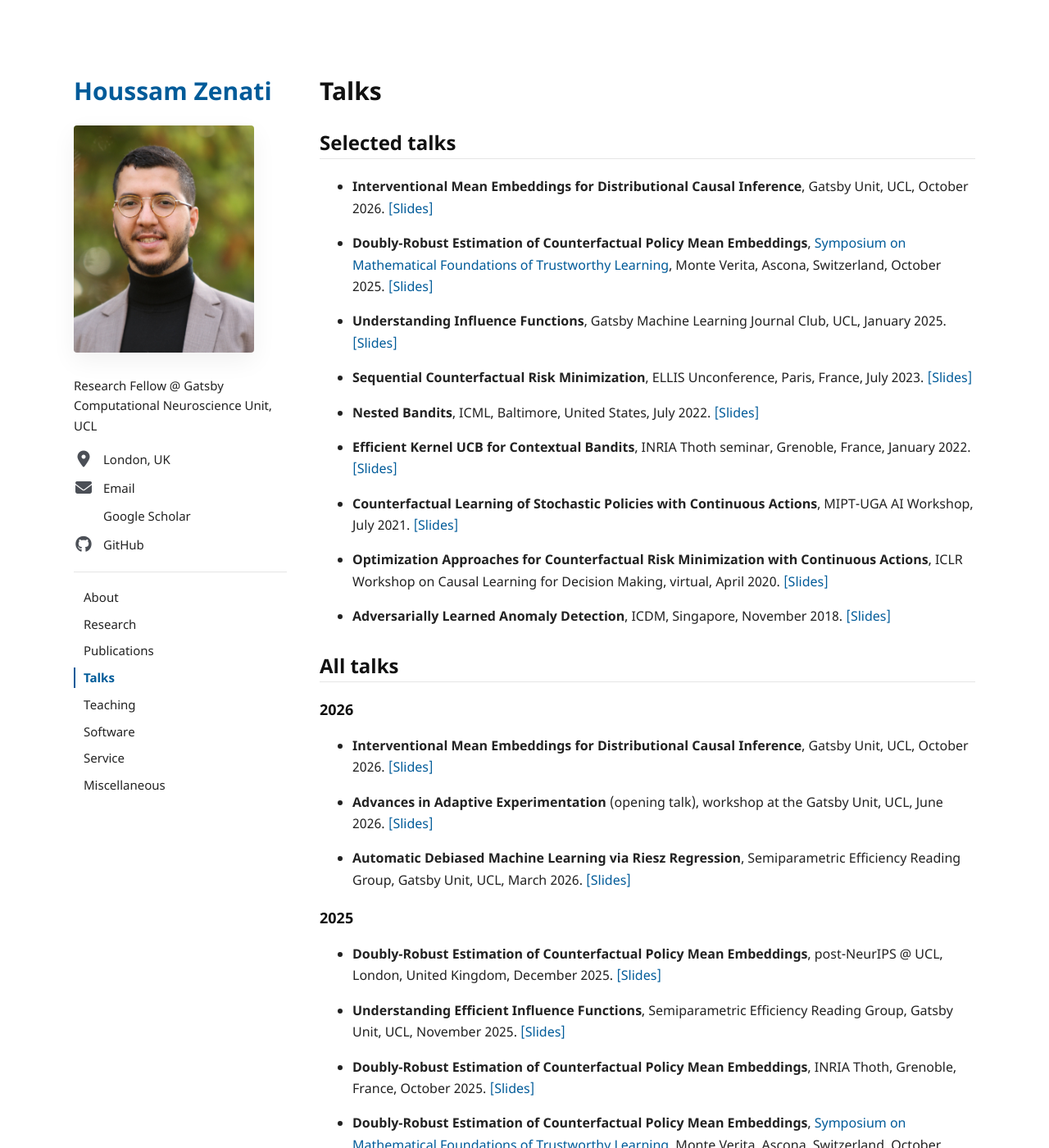
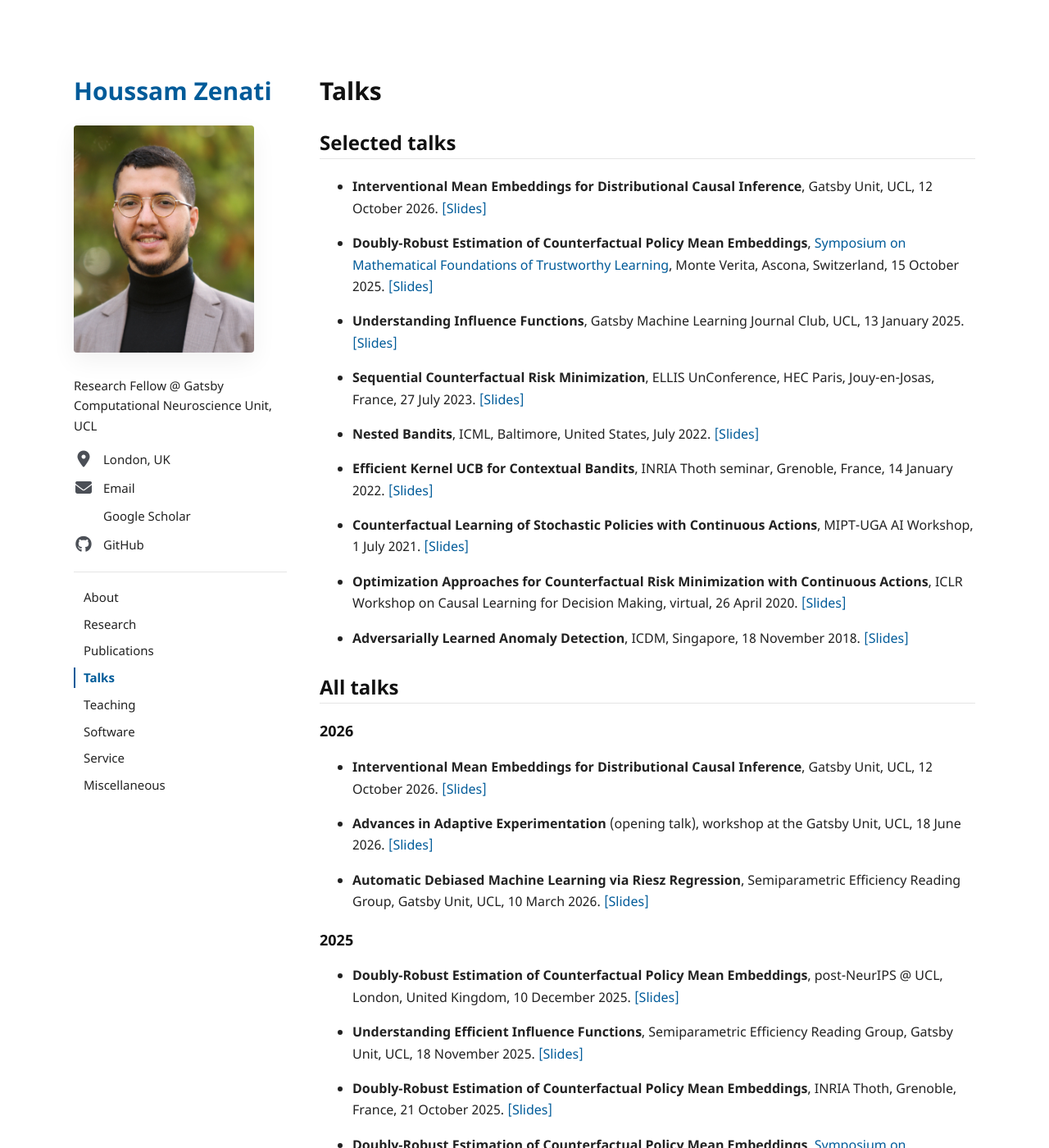
Before and after one commit to houssamzenati/houssamzenati.github.io, a Jekyll site: the page built from talks.md, in a window 1280 px wide and 1400 px high. Shown: the whole window at 82% size. Built offline with Jekyll 4.4.1, drawn with Linux system fonts in a browser that asks for light colours; a style sheet for code colours, icons or effects is not loaded; some of the changed text lies outside the part shown.

Commit message:
Talks: exact dates on page and title slides
Dates recovered from Gmail invites/announcements and Overleaf edit
history; T01, T04, T05, T09, T16, T19 decks re-dated and recompiled.

Co-Authored-By: Claude Opus 5.5 <noreply@anthropic.com>
Claude-Session: https://claude.ai/code/session_01TUd1MKUcRm2yFErPuMjqk7

```diff
--- a/talks.md
+++ b/talks.md
@@ -8,80 +8,80 @@ permalink: /talks/
 
 ## Selected talks
 
-- **Interventional Mean Embeddings for Distributional Causal Inference**, Gatsby Unit, UCL, October 2026. [[Slides]]({{ s }}ime-2026-handout.pdf)
+- **Interventional Mean Embeddings for Distributional Causal Inference**, Gatsby Unit, UCL, 12 October 2026. [[Slides]]({{ s }}ime-2026-handout.pdf)
 
-- **Doubly-Robust Estimation of Counterfactual Policy Mean Embeddings**, [Symposium on Mathematical Foundations of Trustworthy Learning](https://ellis.eu/events/symposium-on-mathematical-foundations-of-trustworthy-learning), Monte Verita, Ascona, Switzerland, October 2025. [[Slides]]({{ s }}T15-2025-10-monte-verita-dr-cpme.pdf)
+- **Doubly-Robust Estimation of Counterfactual Policy Mean Embeddings**, [Symposium on Mathematical Foundations of Trustworthy Learning](https://ellis.eu/events/symposium-on-mathematical-foundations-of-trustworthy-learning), Monte Verita, Ascona, Switzerland, 15 October 2025. [[Slides]]({{ s }}T15-2025-10-monte-verita-dr-cpme.pdf)
 
-- **Understanding Influence Functions**, Gatsby Machine Learning Journal Club, UCL, January 2025. [[Slides]]({{ s }}T14-2025-01-gatsby-mljc-understanding-influence-functions.pdf)
+- **Understanding Influence Functions**, Gatsby Machine Learning Journal Club, UCL, 13 January 2025. [[Slides]]({{ s }}T14-2025-01-gatsby-mljc-understanding-influence-functions.pdf)
 
-- **Sequential Counterfactual Risk Minimization**, ELLIS Unconference, Paris, France, July 2023. [[Slides]]({{ s }}T09-2023-07-ellis-unconference-sequential-crm.pdf)
+- **Sequential Counterfactual Risk Minimization**, ELLIS UnConference, HEC Paris, Jouy-en-Josas, France, 27 July 2023. [[Slides]]({{ s }}T09-2023-07-ellis-unconference-sequential-crm.pdf)
 
 - **Nested Bandits**, ICML, Baltimore, United States, July 2022. [[Slides]]({{ s }}T06-2022-07-icml-nested-bandits.pdf)
 
-- **Efficient Kernel UCB for Contextual Bandits**, INRIA Thoth seminar, Grenoble, France, January 2022. [[Slides]]({{ s }}T05-2022-01-inria-thoth-efficient-kernel-ucb.pdf)
+- **Efficient Kernel UCB for Contextual Bandits**, INRIA Thoth seminar, Grenoble, France, 14 January 2022. [[Slides]]({{ s }}T05-2022-01-inria-thoth-efficient-kernel-ucb.pdf)
 
-- **Counterfactual Learning of Stochastic Policies with Continuous Actions**, MIPT-UGA AI Workshop, July 2021. [[Slides]]({{ s }}T04-2021-07-mipt-uga-counterfactual-learning-stochastic-policies.pdf)
+- **Counterfactual Learning of Stochastic Policies with Continuous Actions**, MIPT-UGA AI Workshop, 1 July 2021. [[Slides]]({{ s }}T04-2021-07-mipt-uga-counterfactual-learning-stochastic-policies.pdf)
 
-- **Optimization Approaches for Counterfactual Risk Minimization with Continuous Actions**, ICLR Workshop on Causal Learning for Decision Making, virtual, April 2020. [[Slides]]({{ s }}T03-2020-04-iclr-cldm-crm-continuous-actions.pdf)
+- **Optimization Approaches for Counterfactual Risk Minimization with Continuous Actions**, ICLR Workshop on Causal Learning for Decision Making, virtual, 26 April 2020. [[Slides]]({{ s }}T03-2020-04-iclr-cldm-crm-continuous-actions.pdf)
 
-- **Adversarially Learned Anomaly Detection**, ICDM, Singapore, November 2018. [[Slides]]({{ s }}T02-2018-11-icdm-adversarially-learned-anomaly-detection.pdf)
+- **Adversarially Learned Anomaly Detection**, ICDM, Singapore, 18 November 2018. [[Slides]]({{ s }}T02-2018-11-icdm-adversarially-learned-anomaly-detection.pdf)
 
 ## All talks
 
 ### 2026
 
-- **Interventional Mean Embeddings for Distributional Causal Inference**, Gatsby Unit, UCL, October 2026. [[Slides]]({{ s }}ime-2026-handout.pdf)
+- **Interventional Mean Embeddings for Distributional Causal Inference**, Gatsby Unit, UCL, 12 October 2026. [[Slides]]({{ s }}ime-2026-handout.pdf)
 
-- **Advances in Adaptive Experimentation** (opening talk), workshop at the Gatsby Unit, UCL, June 2026. [[Slides]]({{ s }}T20-2026-06-adaptive-experimentation-workshop-opening.pdf)
+- **Advances in Adaptive Experimentation** (opening talk), workshop at the Gatsby Unit, UCL, 18 June 2026. [[Slides]]({{ s }}T20-2026-06-adaptive-experimentation-workshop-opening.pdf)
 
-- **Automatic Debiased Machine Learning via Riesz Regression**, Semiparametric Efficiency Reading Group, Gatsby Unit, UCL, March 2026. [[Slides]]({{ s }}T19-2026-03-semiparametric-rg-automatic-debiased-ml.pdf)
+- **Automatic Debiased Machine Learning via Riesz Regression**, Semiparametric Efficiency Reading Group, Gatsby Unit, UCL, 10 March 2026. [[Slides]]({{ s }}T19-2026-03-semiparametric-rg-automatic-debiased-ml.pdf)
 
 ### 2025
 
-- **Doubly-Robust Estimation of Counterfactual Policy Mean Embeddings**, post-NeurIPS @ UCL, London, United Kingdom, December 2025. [[Slides]]({{ s }}T18-2025-12-post-neurips-ucl-dr-cpme.pdf)
+- **Doubly-Robust Estimation of Counterfactual Policy Mean Embeddings**, post-NeurIPS @ UCL, London, United Kingdom, 10 December 2025. [[Slides]]({{ s }}T18-2025-12-post-neurips-ucl-dr-cpme.pdf)
 
-- **Understanding Efficient Influence Functions**, Semiparametric Efficiency Reading Group, Gatsby Unit, UCL, November 2025. [[Slides]]({{ s }}T17-2025-11-semiparametric-rg-efficient-influence-functions.pdf)
+- **Understanding Efficient Influence Functions**, Semiparametric Efficiency Reading Group, Gatsby Unit, UCL, 18 November 2025. [[Slides]]({{ s }}T17-2025-11-semiparametric-rg-efficient-influence-functions.pdf)
 
-- **Doubly-Robust Estimation of Counterfactual Policy Mean Embeddings**, INRIA Thoth, Grenoble, France, October 2025. [[Slides]]({{ s }}T16-2025-10-inria-thoth-dr-cpme.pdf)
+- **Doubly-Robust Estimation of Counterfactual Policy Mean Embeddings**, INRIA Thoth, Grenoble, France, 21 October 2025. [[Slides]]({{ s }}T16-2025-10-inria-thoth-dr-cpme.pdf)
 
-- **Doubly-Robust Estimation of Counterfactual Policy Mean Embeddings**, [Symposium on Mathematical Foundations of Trustworthy Learning](https://ellis.eu/events/symposium-on-mathematical-foundations-of-trustworthy-learning), Monte Verita, Ascona, Switzerland, October 2025. [[Slides]]({{ s }}T15-2025-10-monte-verita-dr-cpme.pdf)
+- **Doubly-Robust Estimation of Counterfactual Policy Mean Embeddings**, [Symposium on Mathematical Foundations of Trustworthy Learning](https://ellis.eu/events/symposium-on-mathematical-foundations-of-trustworthy-learning), Monte Verita, Ascona, Switzerland, 15 October 2025. [[Slides]]({{ s }}T15-2025-10-monte-verita-dr-cpme.pdf)
 
-- **Understanding Influence Functions**, Gatsby Machine Learning Journal Club, UCL, January 2025. [[Slides]]({{ s }}T14-2025-01-gatsby-mljc-understanding-influence-functions.pdf)
+- **Understanding Influence Functions**, Gatsby Machine Learning Journal Club, UCL, 13 January 2025. [[Slides]]({{ s }}T14-2025-01-gatsby-mljc-understanding-influence-functions.pdf)
 
 ### 2024
 
 - **High-Dimensional Statistics: A Non-Asymptotic Viewpoint** (reading group), INRIA Saclay, Mind and Soda teams, Palaiseau, France, Spring 2024. [[Slides]]({{ s }}T13-2024-spring-inria-saclay-high-dimensional-statistics.pdf)
 
-- **Efficient Sequential Learning and Counterfactual Policy Learning**, INRIA Saclay, Mind team, Palaiseau, France, March 2024. [[Slides]]({{ s }}T12-2024-03-inria-saclay-efficient-sequential-learning.pdf)
+- **Efficient Sequential Learning and Counterfactual Policy Learning**, INRIA Saclay, Mind team, Palaiseau, France, 12 March 2024. [[Slides]]({{ s }}T12-2024-03-inria-saclay-efficient-sequential-learning.pdf)
 
 ### 2023
 
-- **Efficient Sequential Learning and Counterfactual Policy Learning**, Gatsby Machine Learning Journal Club, UCL, November 2023. [[Slides]]({{ s }}T11-2023-11-gatsby-mljc-efficient-sequential-learning.pdf)
+- **Efficient Sequential Learning and Counterfactual Policy Learning**, Gatsby Machine Learning Journal Club, UCL, 13 November 2023. [[Slides]]({{ s }}T11-2023-11-gatsby-mljc-efficient-sequential-learning.pdf)
 
-- **Efficient Methods in Counterfactual Policy Learning and Sequential Learning**, PhD defence, INRIA Grenoble, France, September 2023. [[Slides]]({{ s }}T10-2023-09-phd-defence.pdf) [[Manuscript]]({{ "/phd_manuscript.pdf" | relative_url }})
+- **Efficient Methods in Counterfactual Policy Learning and Sequential Learning**, PhD defence, INRIA Grenoble, France, 21 September 2023. [[Slides]]({{ s }}T10-2023-09-phd-defence.pdf) [[Manuscript]]({{ "/phd_manuscript.pdf" | relative_url }})
 
-- **Sequential Counterfactual Risk Minimization**, ELLIS Unconference, Paris, France, July 2023. [[Slides]]({{ s }}T09-2023-07-ellis-unconference-sequential-crm.pdf)
+- **Sequential Counterfactual Risk Minimization**, ELLIS UnConference, HEC Paris, Jouy-en-Josas, France, 27 July 2023. [[Slides]]({{ s }}T09-2023-07-ellis-unconference-sequential-crm.pdf)
 
-- **Sequential Counterfactual Risk Minimization**, INRIA Lille, Scool team, France, June 2023. [[Slides]]({{ s }}T08-2023-06-inria-lille-sequential-crm.pdf)
+- **Sequential Counterfactual Risk Minimization**, INRIA Lille, Scool team, France, 23 June 2023. [[Slides]]({{ s }}T08-2023-06-inria-lille-sequential-crm.pdf)
 
-- **Sequential Counterfactual Risk Minimization**, Causal Inference and Missing Data group, April 2023. [[Slides]]({{ s }}T07-2023-04-cimd-sequential-crm.pdf)
+- **Sequential Counterfactual Risk Minimization**, Causal Inference and Missing Data group, 20 April 2023. [[Slides]]({{ s }}T07-2023-04-cimd-sequential-crm.pdf)
 
 ### 2022
 
 - **Nested Bandits**, ICML, Baltimore, United States, July 2022. [[Slides]]({{ s }}T06-2022-07-icml-nested-bandits.pdf)
 
-- **Efficient Kernel UCB for Contextual Bandits**, INRIA Thoth seminar, Grenoble, France, January 2022. [[Slides]]({{ s }}T05-2022-01-inria-thoth-efficient-kernel-ucb.pdf)
+- **Efficient Kernel UCB for Contextual Bandits**, INRIA Thoth seminar, Grenoble, France, 14 January 2022. [[Slides]]({{ s }}T05-2022-01-inria-thoth-efficient-kernel-ucb.pdf)
 
 ### 2021
 
-- **Counterfactual Learning of Stochastic Policies with Continuous Actions**, MIPT-UGA AI Workshop, July 2021. [[Slides]]({{ s }}T04-2021-07-mipt-uga-counterfactual-learning-stochastic-policies.pdf)
+- **Counterfactual Learning of Stochastic Policies with Continuous Actions**, MIPT-UGA AI Workshop, 1 July 2021. [[Slides]]({{ s }}T04-2021-07-mipt-uga-counterfactual-learning-stochastic-policies.pdf)
 
 ### 2020
 
-- **Optimization Approaches for Counterfactual Risk Minimization with Continuous Actions**, ICLR Workshop on Causal Learning for Decision Making, virtual, April 2020. [[Slides]]({{ s }}T03-2020-04-iclr-cldm-crm-continuous-actions.pdf)
+- **Optimization Approaches for Counterfactual Risk Minimization with Continuous Actions**, ICLR Workshop on Causal Learning for Decision Making, virtual, 26 April 2020. [[Slides]]({{ s }}T03-2020-04-iclr-cldm-crm-continuous-actions.pdf)
 
 ### 2018
 
-- **Adversarially Learned Anomaly Detection**, ICDM, Singapore, November 2018. [[Slides]]({{ s }}T02-2018-11-icdm-adversarially-learned-anomaly-detection.pdf)
+- **Adversarially Learned Anomaly Detection**, ICDM, Singapore, 18 November 2018. [[Slides]]({{ s }}T02-2018-11-icdm-adversarially-learned-anomaly-detection.pdf)
 
-- **Efficient GAN-Based Anomaly Detection**, DL2.0 Workshop, I2R, A*Star, Singapore, April 2018. [[Slides]]({{ s }}T01-2018-04-dl2-efficient-gan-anomaly-detection.pdf)
+- **Efficient GAN-Based Anomaly Detection**, DL2.0 Workshop, I2R, A*Star, Singapore, 9 April 2018. [[Slides]]({{ s }}T01-2018-04-dl2-efficient-gan-anomaly-detection.pdf)
```
Also changed, not shown: 6 other files.
